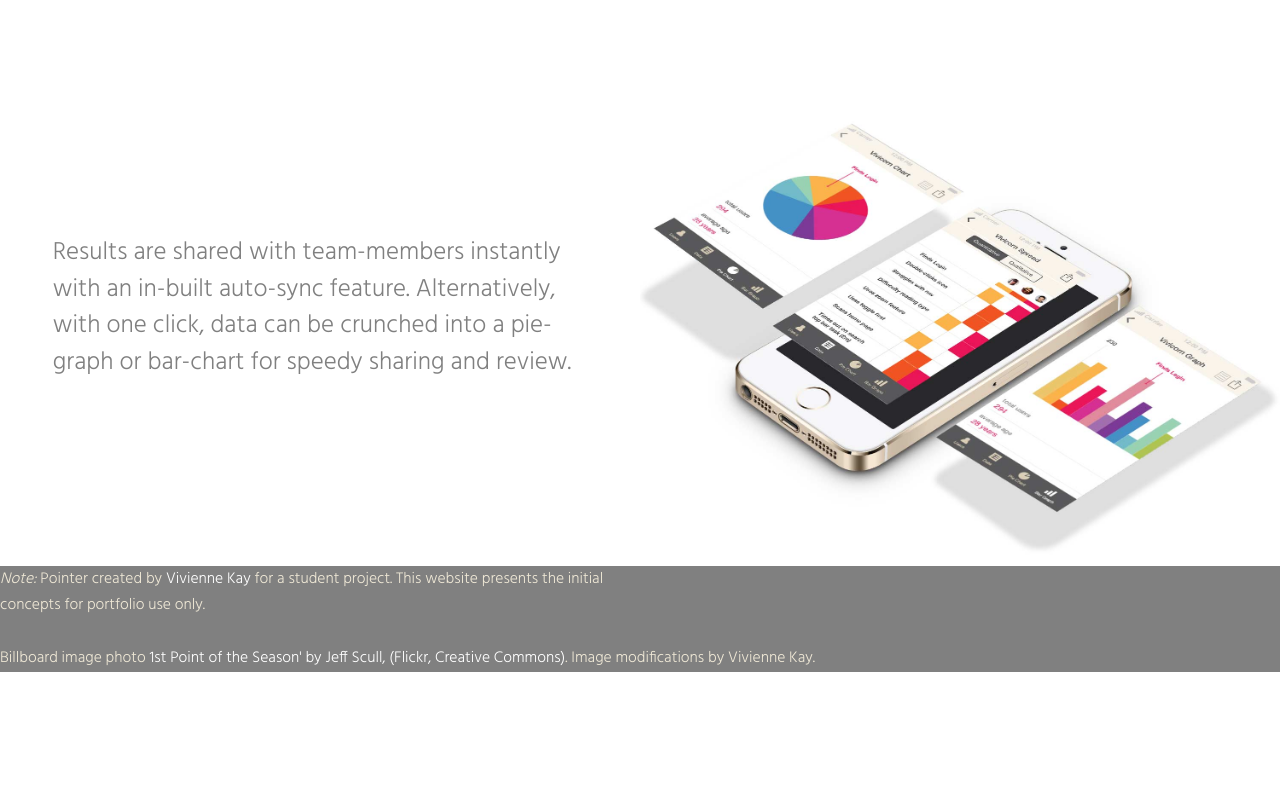
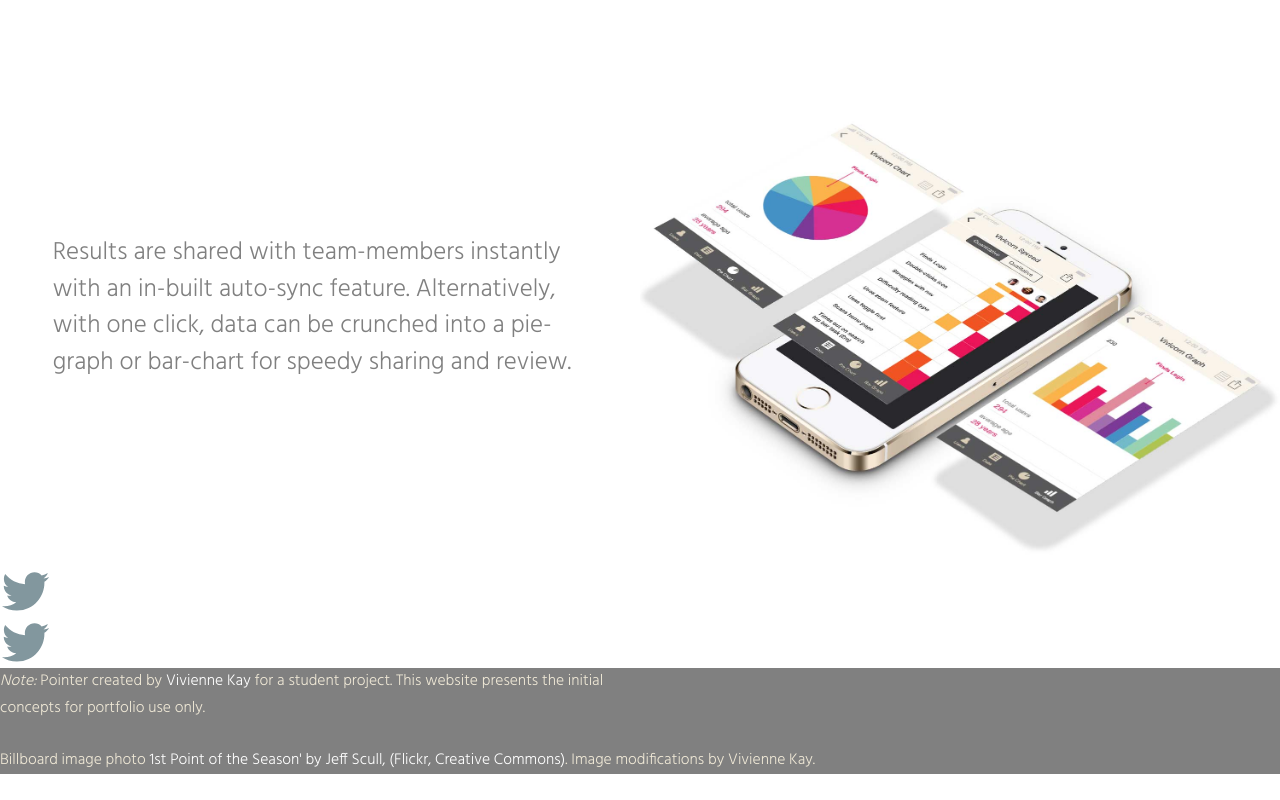
Before and after one commit to vivkay/pointer, a plain HTML site: page index.html in a window 1280 px wide. Shown: the part 2838-3638 px from the top of the page. Before the commit the page ends 3536 px from the top, so only its background shows below. Drawn offline with nearby package versions, Linux system fonts and the light colour scheme.

Commit message:
adds social media icons

```diff
--- a/css/main.css
+++ b/css/main.css
@@ -300,7 +300,10 @@ a {
     width: 33.33333333333%;
 }
 
-
+.social-media {
+    width: 100%;
+    display: block;
+}
 
 .phone-size {
     width: 100%;
--- a/index.html
+++ b/index.html
@@ -100,8 +100,14 @@
         </div>
 
         <div class="grid grid-middle">
-            <!--insert social media icons/animating upwards-->
-
+            <div class="unit unit-xs-1 unit-s-1 unit-m-1 unit-l-1">
+                   <a href="http://www.twitter.com">
+                       <img src="img/twitter.svg" alt="twitter" class="social-media">
+                    </a>
+                   <a href="http://www.twitter.com">
+                       <img src="img/twitter.svg" alt="twitter" class="social-media">
+                    </a>
+            </div>
         </div>
 
     </main>
```
Also changed, not shown: img/linkedin.svg (added), img/twitter.svg (added), img/wordpress.svg (added).
